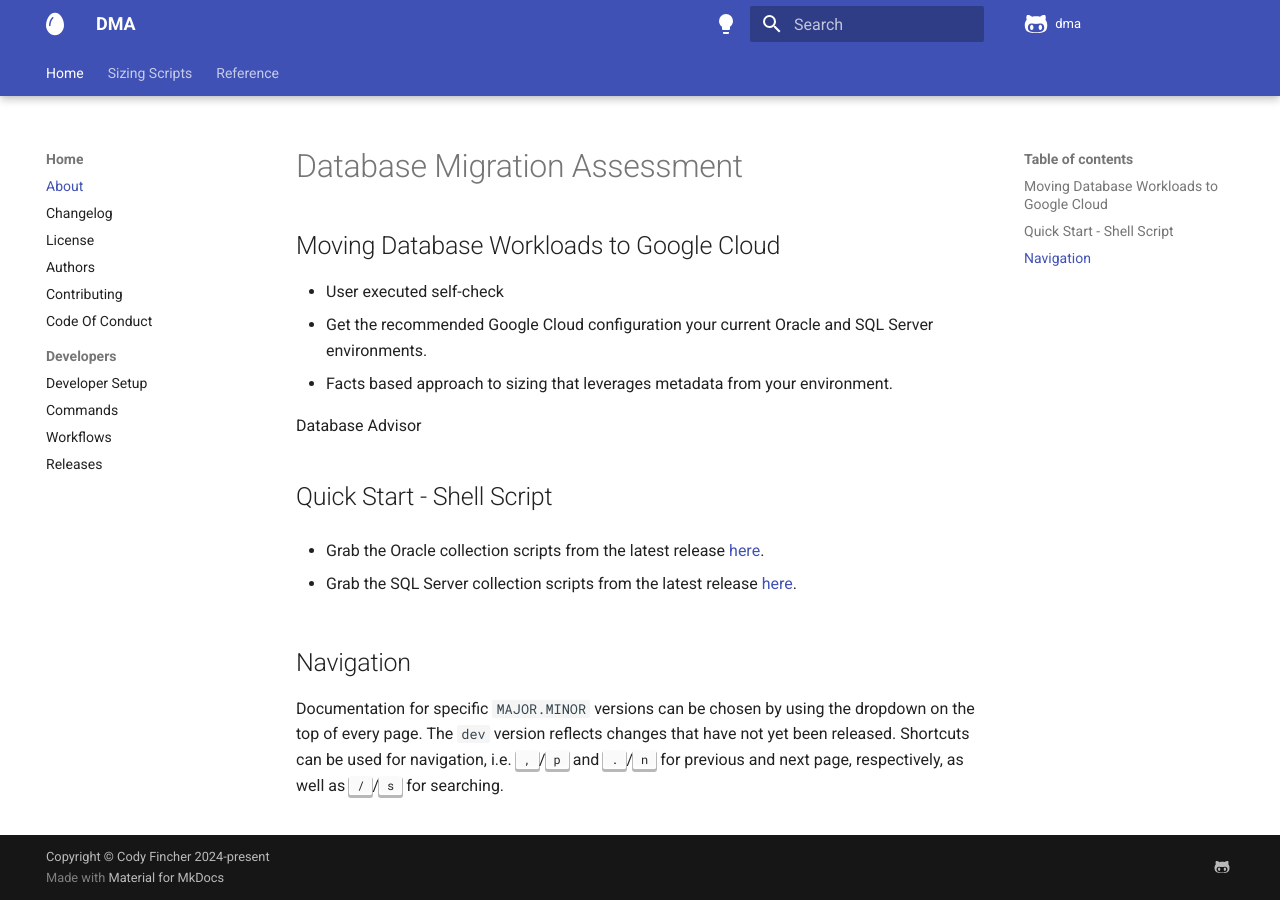
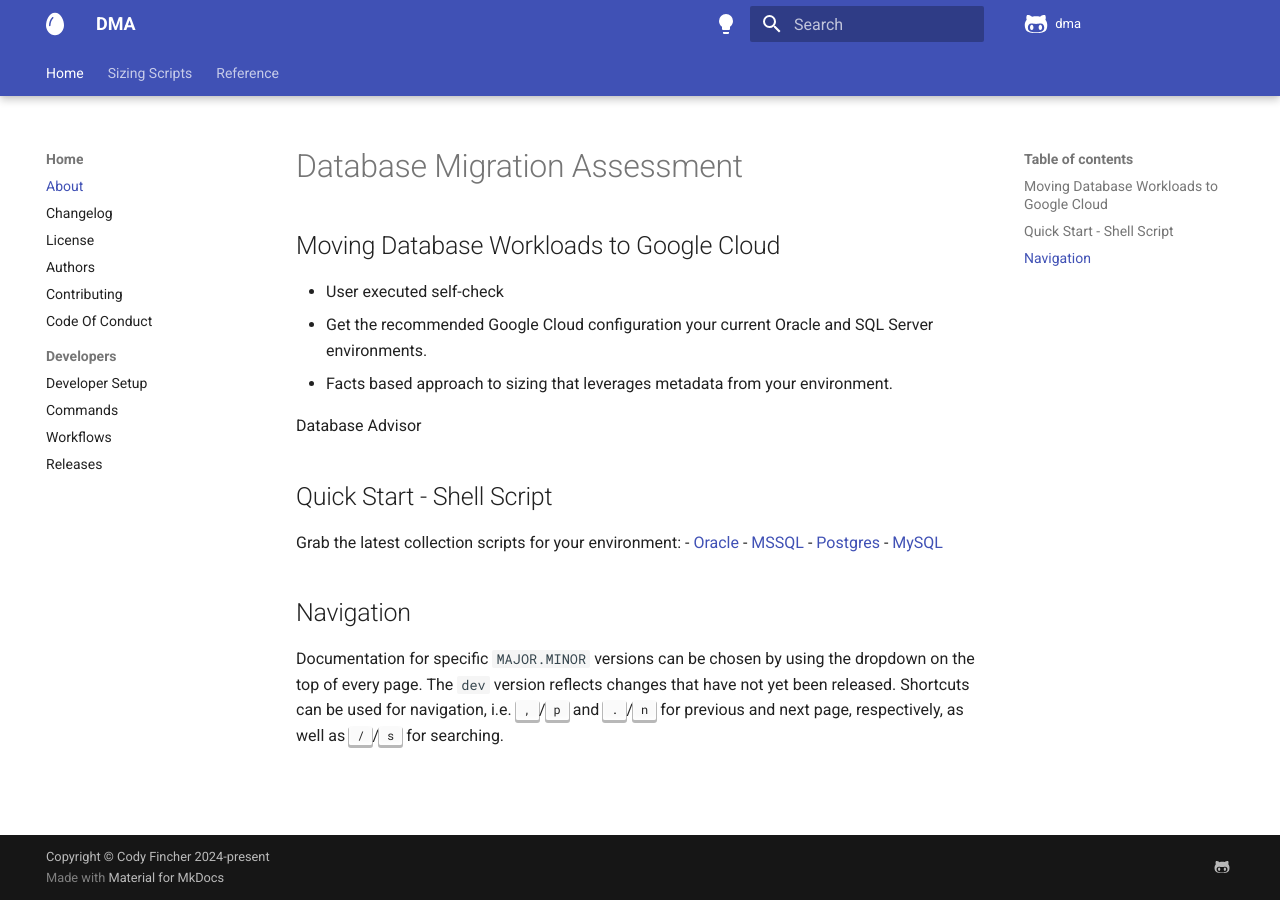
Before and after one commit to GoogleCloudPlatform/database-assessment, an MkDocs documentation site: the page built from docs/index.md, in a window 1280 px wide. Built offline with MkDocs 1.6.1 and Material for MkDocs 9.7.7, drawn with Linux system fonts in a browser that asks for light colours; comment, search, counter and statistics services are not loaded; the version menu is left out.

Commit message:
chore: updated docs

```diff
--- a/docs/index.md
+++ b/docs/index.md
@@ -10,9 +10,11 @@ Database Advisor
 
 ## Quick Start - Shell Script
 
-- Grab the Oracle collection scripts from the latest release [here](https://github.com/GoogleCloudPlatform/database-assessment/releases/latest/download/db-migration-assessment-collection-scripts-oracle.zip).
-
-- Grab the SQL Server collection scripts from the latest release [here](https://github.com/GoogleCloudPlatform/database-assessment/releases/latest/download/db-migration-assessment-collection-scripts-sqlserver.zip).
+Grab the latest collection scripts for your environment:
+    - [Oracle](https://github.com/GoogleCloudPlatform/database-assessment/releases/latest/download/db-migration-assessment-collection-scripts-oracle.zip)
+    - [MSSQL](https://github.com/GoogleCloudPlatform/database-assessment/releases/latest/download/db-migration-assessment-collection-scripts-mssql.zip)
+    - [Postgres](https://github.com/GoogleCloudPlatform/database-assessment/releases/latest/download/db-migration-assessment-collection-scripts-postgres.zip)
+    - [MySQL](https://github.com/GoogleCloudPlatform/database-assessment/releases/latest/download/db-migration-assessment-collection-scripts-mysql.zip)
 
 ## Navigation
 
```
Also changed, not shown: 1 other file.
